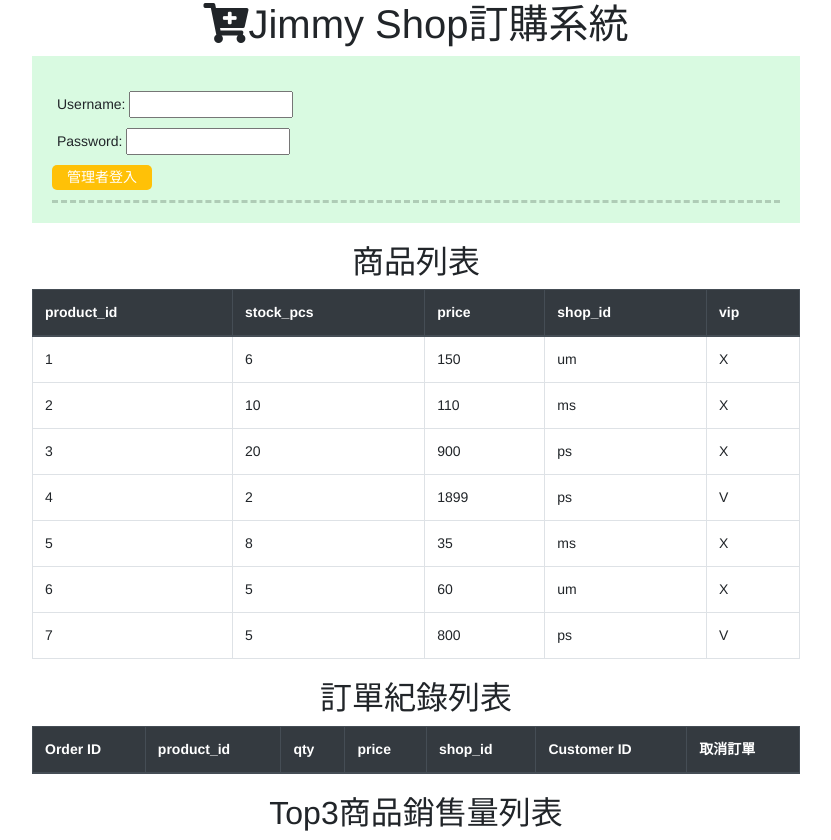
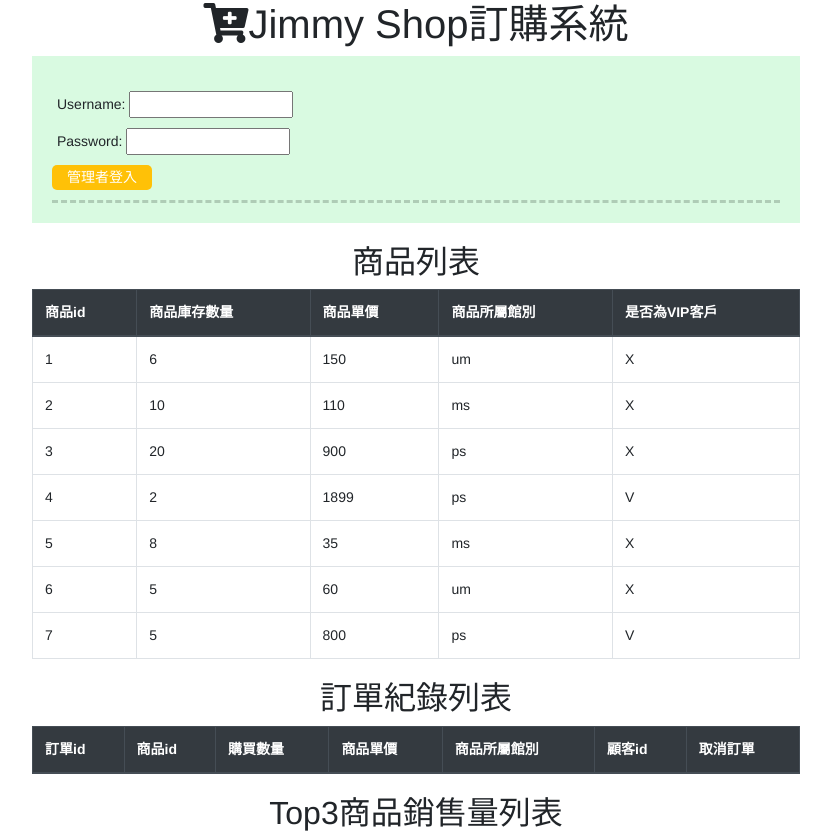
Before and after one commit to nicehorse06/django-shop-order-demo, a Django app: page / in a window 1280 px wide. Shown: the top 840 px of the page, without its empty margins (224-1055 px from the left). Run offline with Django 3.2, Linux system fonts and the light colour scheme; data comes from the database, SQL or seed files in the repository; data that the repository does not hold is empty; some libraries are stand-ins or nearby versions.

Commit message:
更新中文顯示

```diff
--- a/shop_web/order_page/templates/order.html
+++ b/shop_web/order_page/templates/order.html
@@ -49,11 +49,11 @@
 <table class="table table-bordered">
     <thead class="thead-dark">
         <tr>
-            <th>product_id</th>
-            <th>stock_pcs</th>
-            <th>price</th>
-            <th>shop_id</th>
-            <th>vip</th>
+            <th>商品id</th>
+            <th>商品庫存數量</th>
+            <th>商品單價</th>
+            <th>商品所屬館別</th>
+            <th>是否為VIP客戶</th>
         </tr>
     </thead>
     <tbody>
@@ -72,12 +72,12 @@
 <table class="table table-bordered">
     <thead class="thead-dark">
         <tr>
-            <th>Order ID</th>
-            <th>product_id</th>
-            <th>qty</th>
-            <th>price</th>
-            <th>shop_id</th>
-            <th>Customer ID</th>
+            <th>訂單id</th>
+            <th>商品id</th>
+            <th>購買數量</th>
+            <th>商品單價</th>
+            <th>商品所屬館別</th>
+            <th>顧客id</th>
             <th>取消訂單</th>
         </tr>
     </thead>
--- a/shop_web/order_page/views.py
+++ b/shop_web/order_page/views.py
@@ -133,9 +133,9 @@ class OrderView(View):
                         login(request, user)
                         self.info_message = '登入成功!'
                     else:
-                        self.info_message = '無效的帳號!'
+                        self.error_message = '無效的帳號!'
                 else:
-                    self.info_message = '帳號或密碼錯誤!'
+                    self.error_message = '帳號或密碼錯誤!'
 
         else:
             self.info_message = '請登入!'
```
